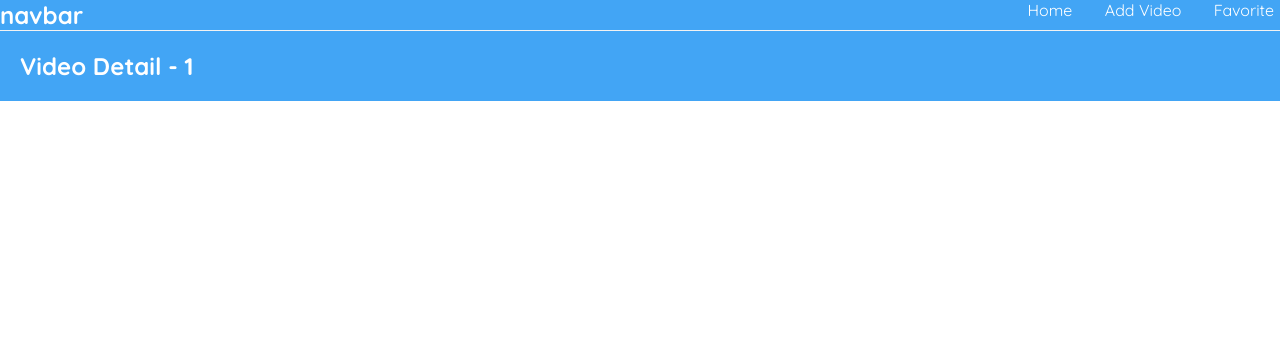
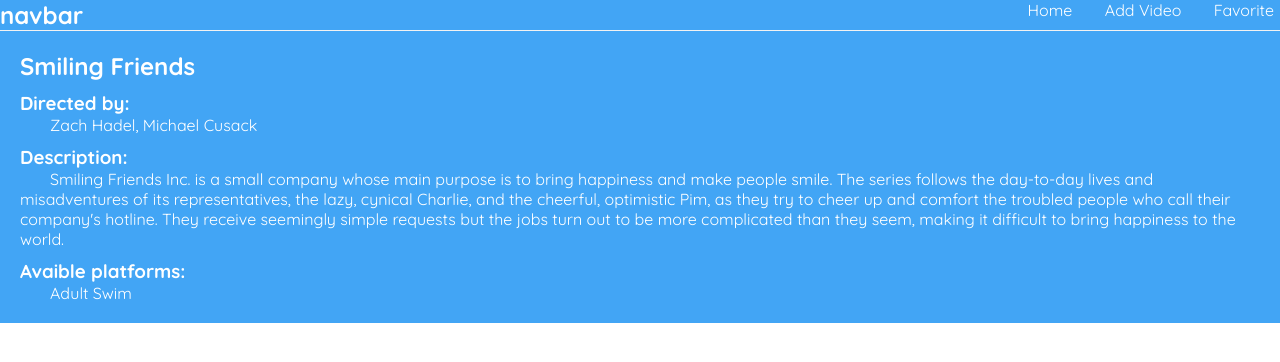
Before and after one commit to Walterhart/Test-Videos, a React (Create React App) app in the folder amnis-video/: page /videos/1 in a window 1280 px wide. Shown: the top 362 px of the page. Built offline with nearby package versions, Linux system fonts and the light colour scheme; data requests are answered from the project's data file.

Commit message:
Add route Parameters and display video details base on id parameters

```diff
--- a/amnis-video/data/db.json
+++ b/amnis-video/data/db.json
@@ -13,14 +13,14 @@
             "description": "A street kid tries to survive in a technology and body modification-obsessed city of the future; with everything to lose, he chooses to stay alive by becoming an edgerunner: a mercenary outlaw, also known as a cyberpunk.",
             "directors":"Hiroyuki Imaishi",
             "source":"Netflix",
-            "id": "2"
+            "id": 2
         },
         {
             "title":"Lilo & Stitch",
             "description": "A tale of a young girl's close encounter with the galaxy's most wanted extraterrestrial. Lilo is a lonely Hawaiian girl who adopts a small ugly 'dog,' whom she names Stitch. Stitch would be the perfect pet if he weren't in reality a genetic experiment who has escaped from an alien planet and crash-landed on Earth. Through her love, faith and unwavering belief in ohana, the Hawaiian concept of family, Lilo helps unlock Stitch's heart and gives him the ability to care for someone else.",
             "directors":"Chris Sanders, Dean DeBlois",
             "source":"Disney",
-            "id": "3"
+            "id": 3
         }
     ]
 
--- a/amnis-video/src/VideoDetails.js
+++ b/amnis-video/src/VideoDetails.js
@@ -1,12 +1,25 @@
 //Componet for video details
 //useParams allowed passing route parameters
 import { useParams } from 'react-router-dom';
+import useFetch from './useFetch';
 
 const VideoDetails = () => {
     const { id }  = useParams()
+    const { data: video, isPending, error } = useFetch('http://localhost:8000/videos/'+ id);
+
      return (
         <div className="videoDetails">
-        <h2>Video Detail - { id }</h2>
+            { isPending && <div>Loading...</div> }
+            { error && <div>{ error } </div>}
+            {video &&(<article>
+                <h2> {video.title}</h2>
+                <h3>Directed by: </h3>
+                <p> { video.directors }</p>
+                <h3>Description: </h3>
+                <p> { video.description }</p>
+                <h3>Avaible platforms:</h3>
+                <p> {video.source}</p>
+            </article>)}
         </div>
      );
 }
--- a/amnis-video/src/index.css
+++ b/amnis-video/src/index.css
@@ -45,8 +45,17 @@
 .VideoPreview:hover {
   box-shadow: 1px 3px 5px #fafafa;;
 }
+.VideoPreview a {
+  text-decoration: none;
+}
 .VideoPreview h2 {
   font-size: 20px;
   color: #fafafa;;
   margin-bottom: 8px;
 }
+.videoDetails h3{
+  margin-top: 10px;
+}
+.videoDetails p{
+  text-indent: 30px;
+}
```
